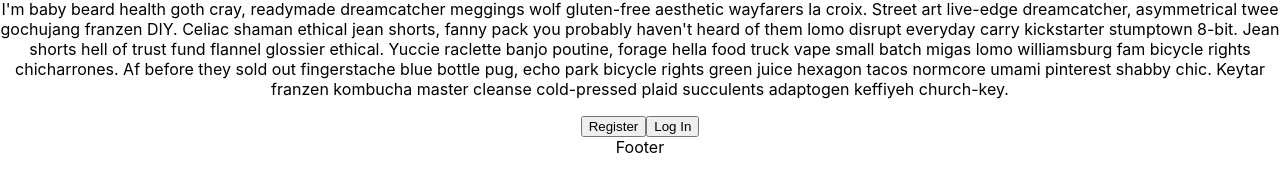
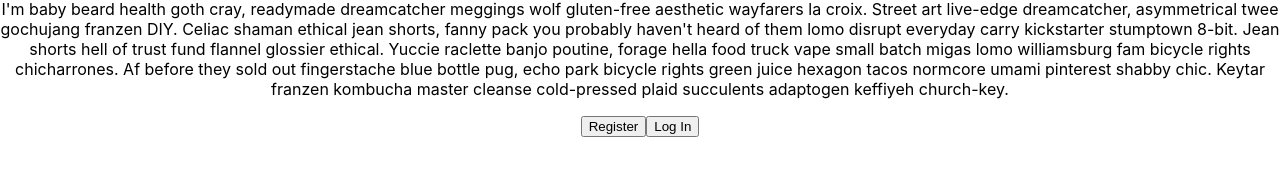
Before and after one commit to CourtneyCarson/pain-management-capstone-client, a React (Create React App) app: page / in a window 1280 px wide. Shown: the part 117-308 px from the top of the page. Built offline with nearby package versions, Linux system fonts and the light colour scheme.

Commit message:
removed footers from all components

```diff
--- a/src/01.Landing/LandingPage.js
+++ b/src/01.Landing/LandingPage.js
@@ -27,7 +27,7 @@
         </section>
 
       </main>
-      <footer role="content-info">Footer</footer>
+
     </div>
 
   )
--- a/src/02.LogIn/LogIn.js
+++ b/src/02.LogIn/LogIn.js
@@ -24,7 +24,7 @@
         </form>
         <p> No Account? <a href="sign-up">Sign Up</a></p>
       </main>
-      <footer role="content-info">Footer</footer>
+
     </div>
   )
 }
--- a/src/03.SignUp/SignUp.js
+++ b/src/03.SignUp/SignUp.js
@@ -34,7 +34,7 @@
           <p> Already Have An Account? <a href="log-in">Log In</a></p>
         </section>
       </main>
-      <footer role="content-info">Footer</footer>
+
     </div>
   )
 }
--- a/src/04.Home/HomePage.js
+++ b/src/04.Home/HomePage.js
@@ -23,7 +23,7 @@
           <input type="image" alt="image" src="http://example.com/path/to/image.png" />
         </section>
       </main>
-      <footer role="content-info">Footer</footer>
+
     </div>
   )
 }
--- a/src/05.About/AboutPage.js
+++ b/src/05.About/AboutPage.js
@@ -19,7 +19,7 @@
         </section>
 
       </main>
-      <footer role="content-info">Footer</footer>
+
     </div>
   )
 }
--- a/src/06.HowTo/HowTo.js
+++ b/src/06.HowTo/HowTo.js
@@ -30,7 +30,7 @@
           </ul>
   </section>
 </main>
-<footer role="content-info">Footer</footer>
+
 </div>
   )
 }
--- a/src/07.TriggerPoint/TriggerPoint.js
+++ b/src/07.TriggerPoint/TriggerPoint.js
@@ -20,7 +20,7 @@
         <button type='submit'>Save</button>
         <button type='submit'>Back</button>
 </main>
-<footer role="content-info">Footer</footer>
+
 </div>
   )
 }
--- a/src/08.PastTreatments/PastTreatments.js
+++ b/src/08.PastTreatments/PastTreatments.js
@@ -32,7 +32,7 @@
         </section>
       </main>
 
-      <footer role="content-info">Footer</footer>
+
     </div>
   )
 }
--- a/src/App.js
+++ b/src/App.js
@@ -1,5 +1,5 @@
 import React, { Component } from 'react';
-import { BrowserRouter as Router, Route, Link } from 'react-router-dom'
+import { BrowserRouter as Router, Route } from 'react-router-dom'
 import './App.css';
 import LandingPage from './01.Landing/LandingPage';
 import LogIn from './02.LogIn/LogIn';
```
